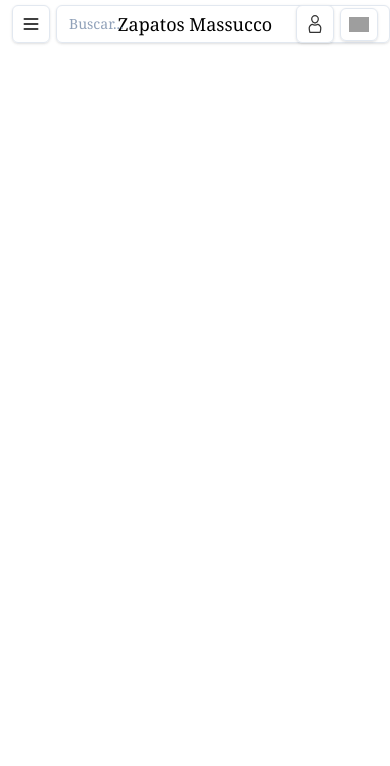
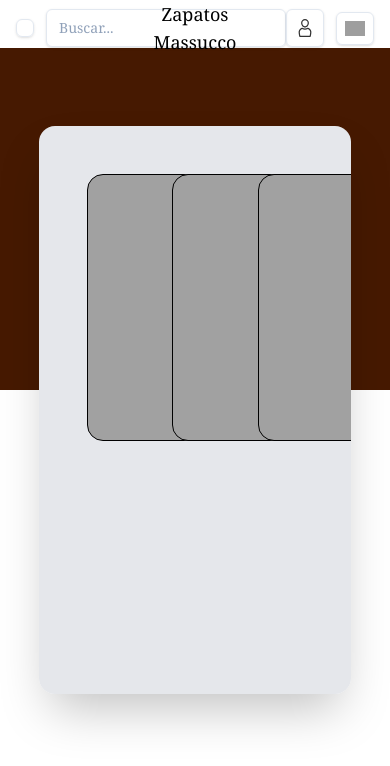
Before and after one commit to MatMassu/zapatos, a Next.js app: page / in a window 390 px wide. Shown: the top 766 px of the page. Built offline with nearby package versions, Linux system fonts and the light colour scheme; grey boxes are pictures that could not be loaded.

Commit message:
- Refactored code to guarantee responsive design and best practices (TODO: smaller viewport and mobile consistency fixes). - Separated page and general layout design. - Added template product showcase component to landing page. - Added Prettier Formatter plugin to package.json

```diff
--- a/src/app/layout.tsx
+++ b/src/app/layout.tsx
@@ -1,6 +1,8 @@
 import type { Metadata } from "next";
 import { Geist, Geist_Mono } from "next/font/google";
 import "./globals.css";
+import NavBar from "@/components/navbar";
+import Drawer from "@/components/drawer";
 
 const geistSans = Geist({
   variable: "--font-geist-sans",
@@ -24,8 +26,13 @@ export default function RootLayout({
 }>) {
   return (
     <html lang="en">
-      <body className={`${geistSans.variable} ${geistMono.variable} antialiased`}>
-        {children}
+      <body
+        className={`${geistSans.variable} ${geistMono.variable} antialiased`}
+      >
+        <NavBar />
+        {/*<Drawer />*/}
+
+        <main className="pt-12 h-[100vw] bg-amber-950">{children}</main>
       </body>
     </html>
   );
--- a/src/app/page.tsx
+++ b/src/app/page.tsx
@@ -1,41 +1,12 @@
-
+import React from "react";
+import MainProducts from "@/components/main_products";
+import ProductScroller from "@/components/product_scroller";
 
 export default function Home() {
   return (
-      <div className="flex h-12 relative min-w-screen justify-center items-center bg-white">
-        <div className="text-black font-serif text-lg">Zapatos Massucco</div>
-        <div className="grid grid-cols-2 items-center">
-          <div className="absolute left-14">
-            <input
-              className="w- bg-transparent placeholder:text-slate-400 font-serif text-slate-700 text-sm border border-slate-200 rounded-md pl-3 pr-28 py-2 transition duration-300 ease focus:outline-none focus:border-slate-400 hover:border-slate-300 shadow-sm focus:shadow"
-              placeholder="Buscar..."
-            />
-          </div>
-          <button className="absolute left-3 font-serif text-slate-700 text-sm border border-slate-200 rounded-md pl-2 pr-2 py-2 transition duration-100 ease focus:outline-none focus:border-slate-400 hover:border-slate-300 shadow-sm focus:shadow active:scale-95">
-            <img
-              src="menu.svg" alt="menu" height="20" width="20"/>
-          </button>
-        </div>
-        <div className="grid grid-cols-2 items-center">
-          <button className="absolute right-3 font-serif text-slate-700 text-sm border border-slate-200 rounded-md pl-2 pr-2 py-2 transition duration-100 ease focus:outline-none focus:border-slate-400 hover:border-slate-300 shadow-sm focus:shadow active:scale-95">
-            <img
-              src="cart.svg" alt="menu" height="20" width="20"/>
-          </button>
-          <button className="absolute right-14 font-serif text-slate-700 text-sm border border-slate-200 rounded-md pl-2 pr-2 py-2 transition duration-100 ease focus:outline-none focus:border-slate-400 hover:border-slate-300 shadow-sm focus:shadow active:scale-95">
-            <img
-              src="account.svg" alt="menu" height="20" width="20"/>
-          </button>
-        </div>
-      </div>
+    <section className="relative">
+      <ProductScroller />
+      <MainProducts />
+    </section>
   );
 }
-
-
-
-
-{/*
-  <button type="button" className="px-1 py-2 border-white-100 rounded-md text-lg font-semibold font-sans text-black bg-amber-600 hover:bg-amber-700 hover:text-white active:bg-amber-800
-  active:scale-95">
-    Continuar
-  </button>
-*/}
--- /dev/null
+++ b/src/components/button.tsx
@@ -0,0 +1,13 @@
+type ButtonProps = {
+    src: string
+    onClick?: (event: React.MouseEvent<HTMLButtonElement>) => void /* TODO: Sacar opcional */
+}
+
+export default function Button(props: ButtonProps) {
+    return(
+        <button className='font-serif text-slate-700 text-sm border border-slate-200 rounded-md pl-2 pr-2 py-2 transition duration-100 ease focus:outline-none focus:border-slate-400 hover:border-slate-300 shadow-sm focus:shadow active:scale-95'
+                onClick={props.onClick}>
+            <img src={props.src} height="20" width="20"/>
+        </button>
+    );
+};
--- /dev/null
+++ b/src/components/drawer.tsx
@@ -0,0 +1,23 @@
+'use client';
+
+import { useState } from "react";
+import Button from "./button";
+import SearchBar from "./searchbar";
+
+export default function Drawer(){
+
+    const[isOpen] = useState(true)
+
+    return(
+        <div className="absolute bg-white min-h-full w-80 p-4 text-black">
+            <ul>
+                <div className="grid grid-cols-2 items-center">
+                    <div className="relative left-11">
+                    <SearchBar />
+                    </div>
+                    <Button src={"menu.svg"} />
+                </div>
+            </ul>
+        </div>
+    );
+};
--- /dev/null
+++ b/src/components/main_products.tsx
@@ -0,0 +1,12 @@
+export default function MainProducts() {
+  const cardClass =
+    "flex min-w-[200px] min-h-[150px] aspect-[3/4] border-black border-1 rounded-2xl bg-neutral-400 hover:scale-101 hover:shadow-2xl transform transition-all";
+
+  return (
+    <div className="scroll-smooth  absolute aspect-auto shadow-2xl grid grid-cols-3 grid-rows-3 h-[70vw] w-[80vw] top-[20vw] left-1/2 rounded-2xl transform -translate-x-1/2 bg-gray-200 overflow-y-auto gap-y-165 gap-x-10 p-12 pb-130">
+      {Array.from({ length: 12 }).map((_, i) => (
+        <div key={i} className={cardClass}></div>
+      ))}
+    </div>
+  );
+}
--- /dev/null
+++ b/src/components/navbar.tsx
@@ -0,0 +1,25 @@
+import Button from "./button";
+import SearchBar from "./searchbar";
+
+export default function NavBar() {
+  return (
+    <nav className="fixed grid grid-cols-3 h-12 w-full items-center bg-white px-4 z-50">
+      {/* Left section: menu + search */}
+      <div className="flex items-center gap-3">
+        <Button src={"menu.svg"} />
+        <SearchBar />
+      </div>
+
+      {/* Center section: brand */}
+      <div className="text-center text-black font-serif text-lg">
+        Zapatos Massucco
+      </div>
+
+      {/* Right section: account + cart */}
+      <div className="flex justify-end items-center gap-3">
+        <Button src={"account.svg"} />
+        <Button src={"cart.svg"} />
+      </div>
+    </nav>
+  );
+}
--- /dev/null
+++ b/src/components/product_scroller.tsx
@@ -0,0 +1,3 @@
+export default function ProductScroller() {
+  return "";
+}
--- /dev/null
+++ b/src/components/searchbar.tsx
@@ -0,0 +1,8 @@
+export default function SearchBar(){
+    return(
+        <input
+            className="w-60 bg-transparent placeholder:text-slate-400 font-serif text-slate-700 text-sm border border-slate-200 rounded-md pl-3 pr-28 py-2 transition duration-300 ease focus:outline-none focus:border-slate-400 hover:border-slate-300 shadow-sm focus:shadow"
+            placeholder="Buscar..."
+        />
+    )
+}
```
Also changed, not shown: package.json (+8 -6 lines), src/components/footer.tsx (added), 1 other file (tests, documents, lock files or other folders).
